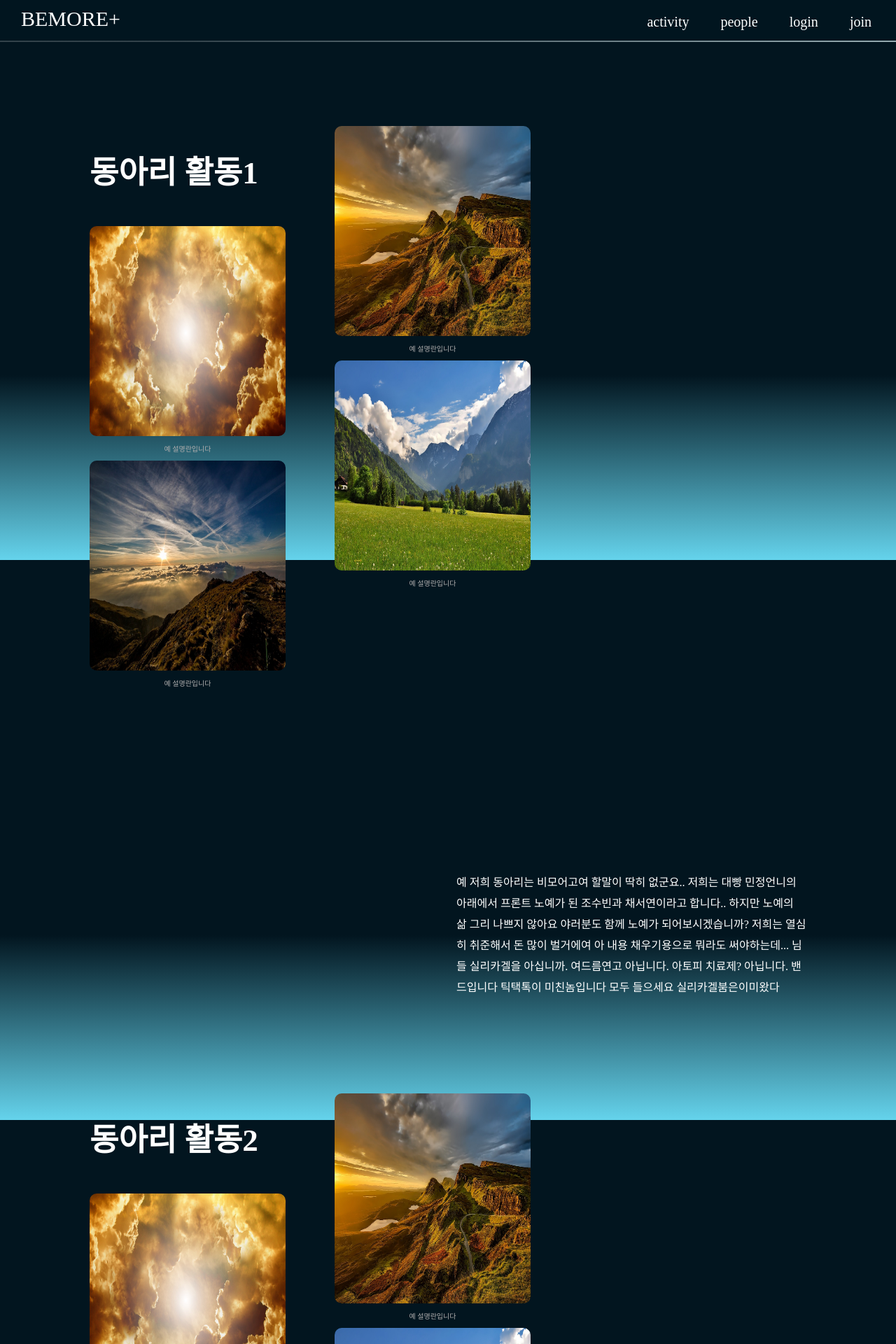
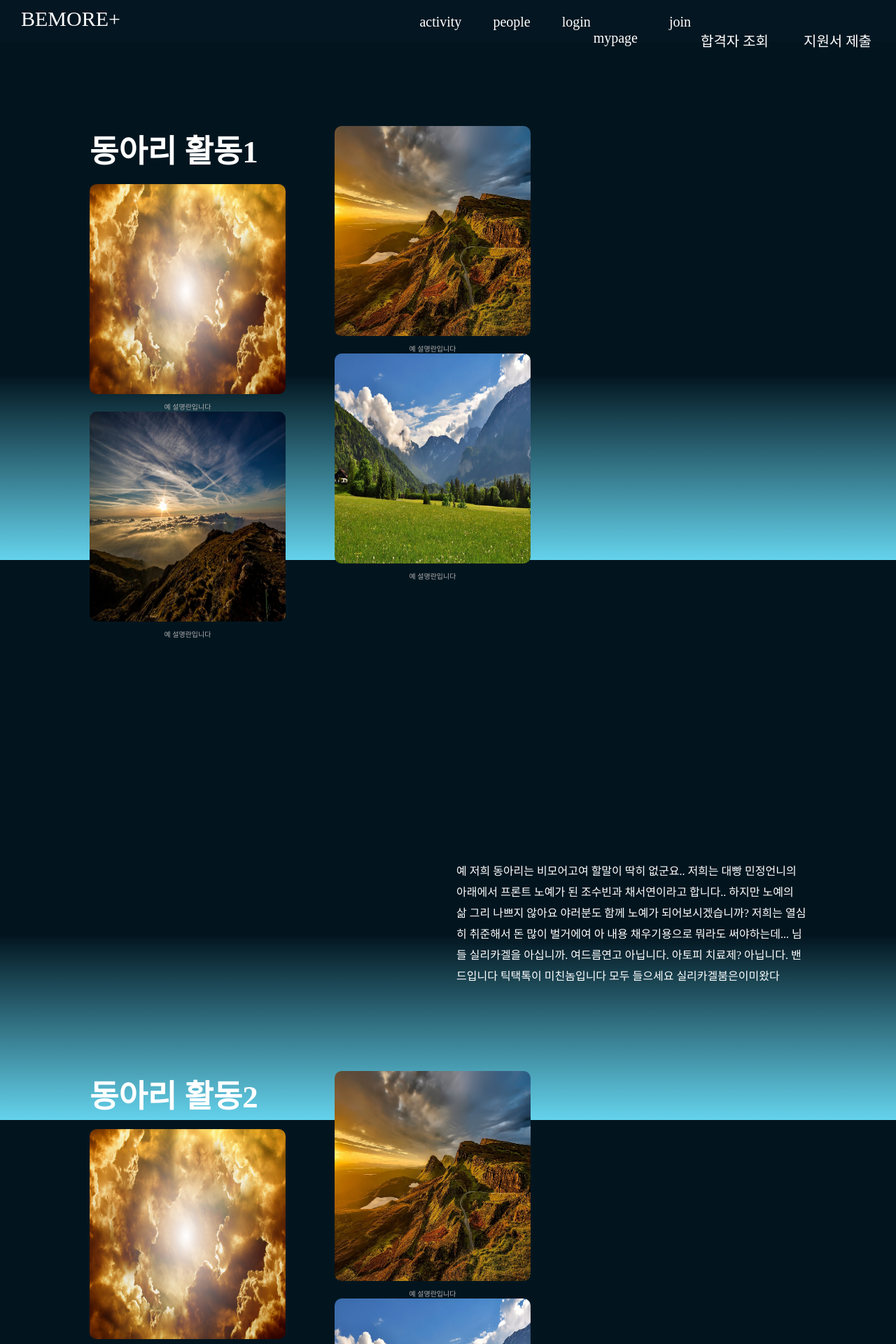
Before and after one commit to mjkang4416/bemoreWeb, a Django app: page /act/ in a window 1280 px wide. Shown: the top 1920 px of the page at 70% size. Run offline with Django 5.2, Linux system fonts and the light colour scheme.

Commit message:
풀 받기 전 커밋

```diff
--- a/mypage/forms.py
+++ b/mypage/forms.py
@@ -2,6 +2,6 @@ from django import forms
 from .models import UserInfo
 
 class UserInfoForm(forms.ModelForm):
-    class Meat:
+    class Meta:
         model=UserInfo
-        fields=('major','github','tistory')
+        fields=('profile_photo','major','github','tistory')
--- a/mypage/urls.py
+++ b/mypage/urls.py
@@ -4,4 +4,5 @@ app_name='mypage'
 
 urlpatterns = [
     path('mypage/',views.mypage, name='mypage'),
+    path('mypage_edit/',views.mypage_edit, name='mypage_edit'),
 ]
--- a/static/css/navbar.css
+++ b/static/css/navbar.css
@@ -1,28 +1,30 @@
 /* 배경 기본 블러*/
 .background {
   filter: blur(40px);
+}
+*{
+  margin:0;
+  padding:0;
+  box-sizing: border-box;
+}
+.header{
+  width: 100%;
+  height: 60px;
+  position: relative;
+  background-color: #17212F;
 }
 
 /* 네비바 */
 li {list-style: none;}
 a {text-decoration: none; color: inherit;}
-#navbar {
+
+.navbar {
 position: relative;
 width: 100%;
 height: 60px;
 top:0;
 background-color: #02151fe0;
 z-index: 1;
-}
-#navbar::after {
-  content: "";
-  display: block;
-  height: 2px;
-  background: linear-gradient(to left, hsla(189, 72%, 93%, 0.664), rgba(76, 90, 97, 0.664) 80%);
-  position: absolute;
-  bottom: 0;
-  right: 0;
-  left: 0;
 }
 .nav_logo{float: left;}
 .nav_logo h5 {
@@ -32,19 +34,21 @@ a {text-decoration: none; color: inherit;}
 margin:10px;
 padding-left: 20px;
 }
-#navbar .nav_menu{
+.navbar .nav_menu{
 display: flex;
 float: right;
 margin-top: 20px;
 padding-right: 35px;
 }
-#navbar .nav_menu ul{
+.navbar .nav_menu ul{
 margin: 0;
 padding: 0;
 }
-#navbar .nav_menu li{display: inline; padding-left: 45px;}
-#navbar .nav_menu li a{display: inline-block; font-size: 20px;}
+.navbar .nav_menu li{display: inline; padding-left: 45px;font-size: 20px;}
+.navbar .nav_menu li a{display: inline-block; }
+.submenu{
 
+}
 /* 햄버거 메뉴*/
 .mNav{
 position:absolute;
--- a/static/css/start_animation.css
+++ b/static/css/start_animation.css
@@ -81,10 +81,7 @@ section{
   color: inherit;
 
 }
-  /* 네비바 */
-  #navbar{
-    display: none;
-  }
+
 
 /* 블러, 네비바 애니메이션 */
 @keyframes blur {
--- a/templates/base.html
+++ b/templates/base.html
@@ -16,9 +16,8 @@
     {% endif %}
 </head>
 <body>
-
-    <!-- 네비바 -->
-    <div id="navbar">
+    <header class="header">
+        <nav class="navbar">
             <div class="nav_logo"><a href="{% url 'pageapp:index'%}"><h5>BEMORE+</h5></a></div>
             <div class="mNav">
                 <div class="icon_wrap">
@@ -26,13 +25,23 @@
                 </div>
            </div>
             <ul class="nav_menu">
-            <li><div><a href="{% url 'joinFormapp:show_joinForm'%}">activity</a></div></li>
-            <li><div><a id="apply" href="{% url 'pageapp:login' %}">people</a></div></li>
-            <li><div><a href="{% url 'accounts:login' %}">login</a></div></li>
-            <li><div><a href="{% url 'pageapp:act' %}">join</a></div></li>
+                <li><a href="{% url 'pageapp:act'%}">activity</a></li><!--활동 게시판-->
+                <li><a href="{% url 'pageapp:act' %}">people</a></li><!--동아리원 소개 페이지-->
+                <li class="click_login"><a href="{% url 'accounts:login' %}">login</a>
+                    <ul class="submenu">
+                        <li class="submenu1"><a href="{% url 'mypage:mypage' %}">mypage</a></li>
                     </ul>
-    </div>
+                </li>
+                <li class="click_join">join
+                    <ul class="submenu">
+                        <li><a href="{% url 'pageapp:login' %}">합격자 조회</a></li>
+                        <li><a href="{% url 'joinFormapp:show_joinForm' %}">지원서 제출</a></li>
+                    </ul>
+                </li>
+            </ul>
 
+        </nav>
+    </header>
     {% block content %}
 
     {% endblock%}
@@ -40,4 +49,6 @@
         <p>ssubemore@gmail.com</p>
     </footer>
 </body>
+
+
 </html>
```
Also changed, not shown: mypage/models.py (+8 -6 lines), mypage/templates/mypage.html (+17 -6 lines), mypage/templates/mypage_edit.html (added, +17 -0 lines), mypage/views.py (+16 -4 lines), pageapp/templates/main/index.html (+0 -10 lines), mypage/migrations/0001_initial.py, 1 other file. Lines whose indentation alone changed are shown as unchanged.
